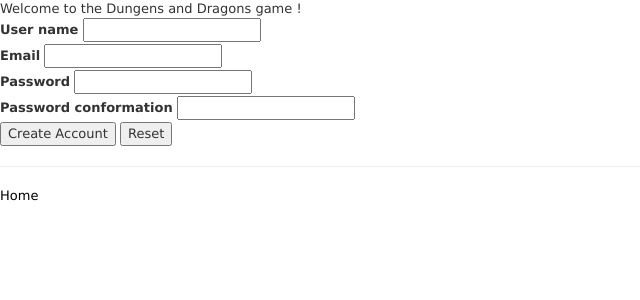
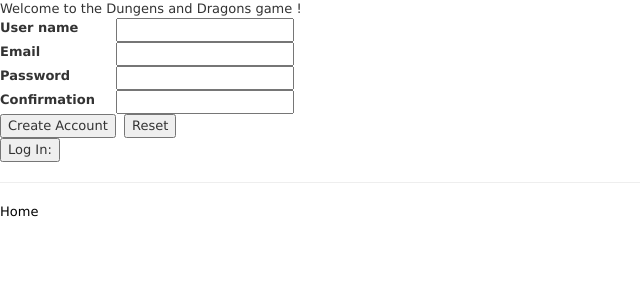
Before and after one commit to npatwary/ProjectFinal, a Rails app: page /users/new in a window 1280 px wide. Shown: the top 300 px of the page, without its empty margins (0-640 px from the left). Run offline with Rails 7, Linux system fonts and the light colour scheme; style sheets or scripts are compiled from the project's sources; some libraries are stand-ins or nearby versions.

Commit message:
added files for user sign up

```diff
--- a/app/controllers/users_controller.rb
+++ b/app/controllers/users_controller.rb
@@ -10,11 +10,11 @@
 
 
 	def create
-		@user = User.new(params.require(:user).permit(:user_name, :email, :password))
+		@user = User.new(params.require(:user).permit(:user_name, :email, :password,:password_confirmation))
 
   		if @user.save
   			flash[:notice] = "User Successfully created"
-  			redirect_to users_url
+  			redirect_to user_path(@user)
   		else
   			flash.now[:alert] = " Errors in form "
   			@user.errors.full_messages.each do |message|
--- a/app/views/users/new.html.erb
+++ b/app/views/users/new.html.erb
@@ -6,26 +6,28 @@
 <table border = "0">
 	<%= form_for(@user) do |f| %>
 		<tr>
-			<td><%= f.label :user_name %>
-			<%= f.text_field :user_name %></td>
+			<td><%= f.label :user_name %></td>
+			<td><%= f.text_field :user_name %></td>
 		</tr>
 		<tr>
-			<td><%= f.label :email %>
-			<%= f.email_field :email %></td>
+			<td><%= f.label :email %></td>
+			<td><%= f.email_field :email %></td>
 		</tr>
 		<tr>
-			<td><%= f.label :password %>
-			<%= f.password_field :password %></td>
+			<td><%= f.label :password %></td>
+			<td><%= f.password_field :password %></td>
 		</tr>
 		<tr>
-			<td><%= f.label :password_conformation %>
-				<%= f.password_field :password_conformation %></td>
+			<td><%= f.label 'Confirmation' %></td>
+				<td><%= f.password_field :password_confirmation %></td>
 		</tr>
 		<tr>
-			<td><%= f.submit "Create Account" %>
-				<%= button_tag  "Reset", type: :reset %></td>
+			<td><%= f.submit "Create Account" %></td>
+			<td>&nbsp;&nbsp;<%= button_tag  "Reset", type: :reset %></td>
 		</tr>
-
+		<tr>
+			<td> <%= button_tag  "Log In:" %></td>
+		</tr>
 	<% end %>
 </table>
 <hr>
--- a/config/routes.rb
+++ b/config/routes.rb
@@ -5,7 +5,7 @@
   # See how all your routes lay out with "rake routes".
 
   # You can have the root of your site routed with "root"
-  root 'static_pages#home'
+  root 'users#new'
   get 'users', to:'users#index', as: 'users'
   get '/users/new', to: 'users#new', as: 'new_users'
   post '/users', to: 'users#create'
--- /dev/null
+++ b/db/migrate/20150406001442_add_password_confirmation_to_user.rb
@@ -0,0 +1,5 @@
+class AddPasswordConfirmationToUser < ActiveRecord::Migration
+  def change
+    add_column :users, :password_confirmation, :string
+  end
+end
```
Also changed, not shown: app/models/user.rb (+10 -7 lines), test/fixtures/users.yml (+8 -6 lines), test/models/user_test.rb (+8 -6 lines), db/schema.rb.
